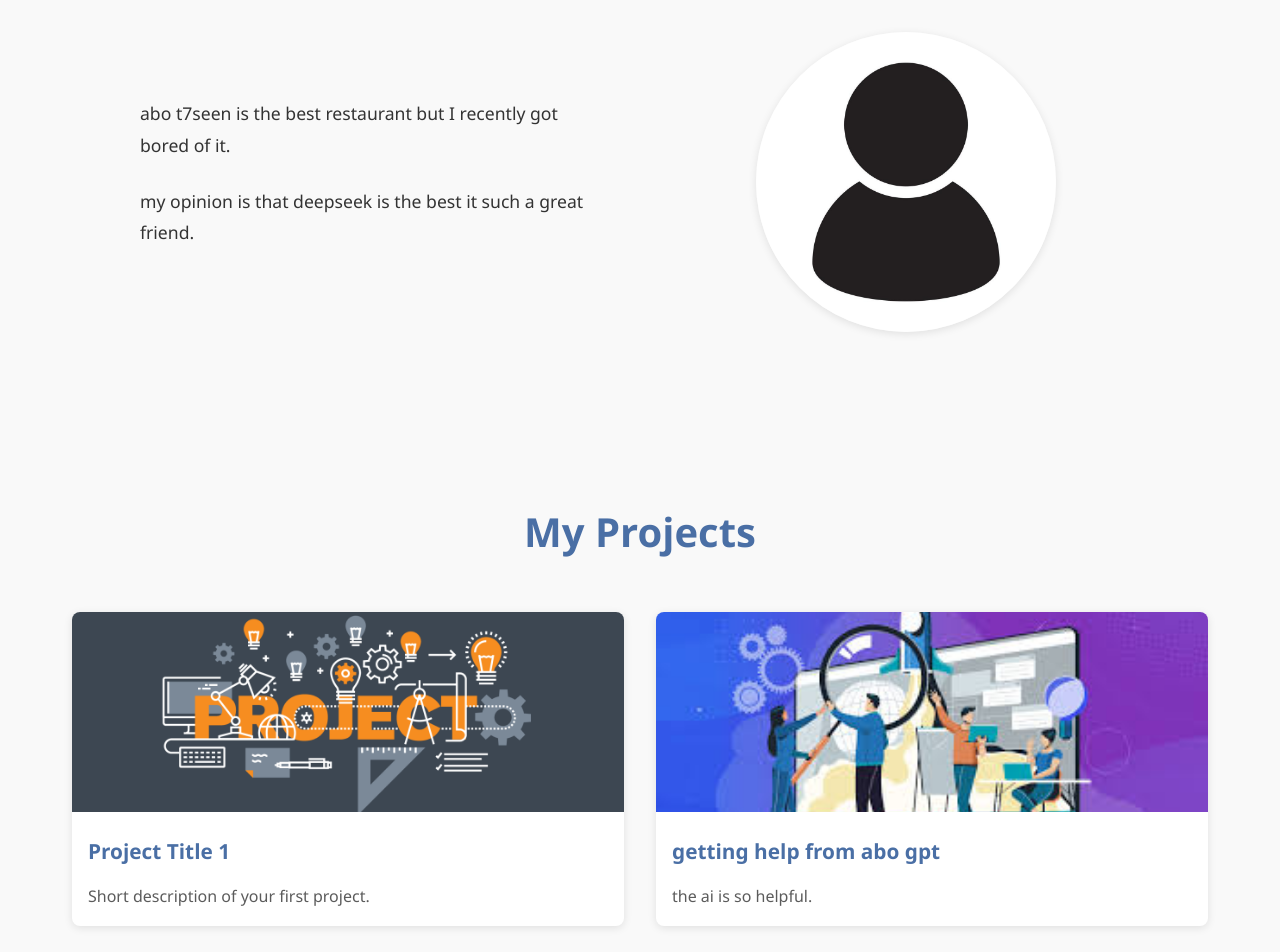
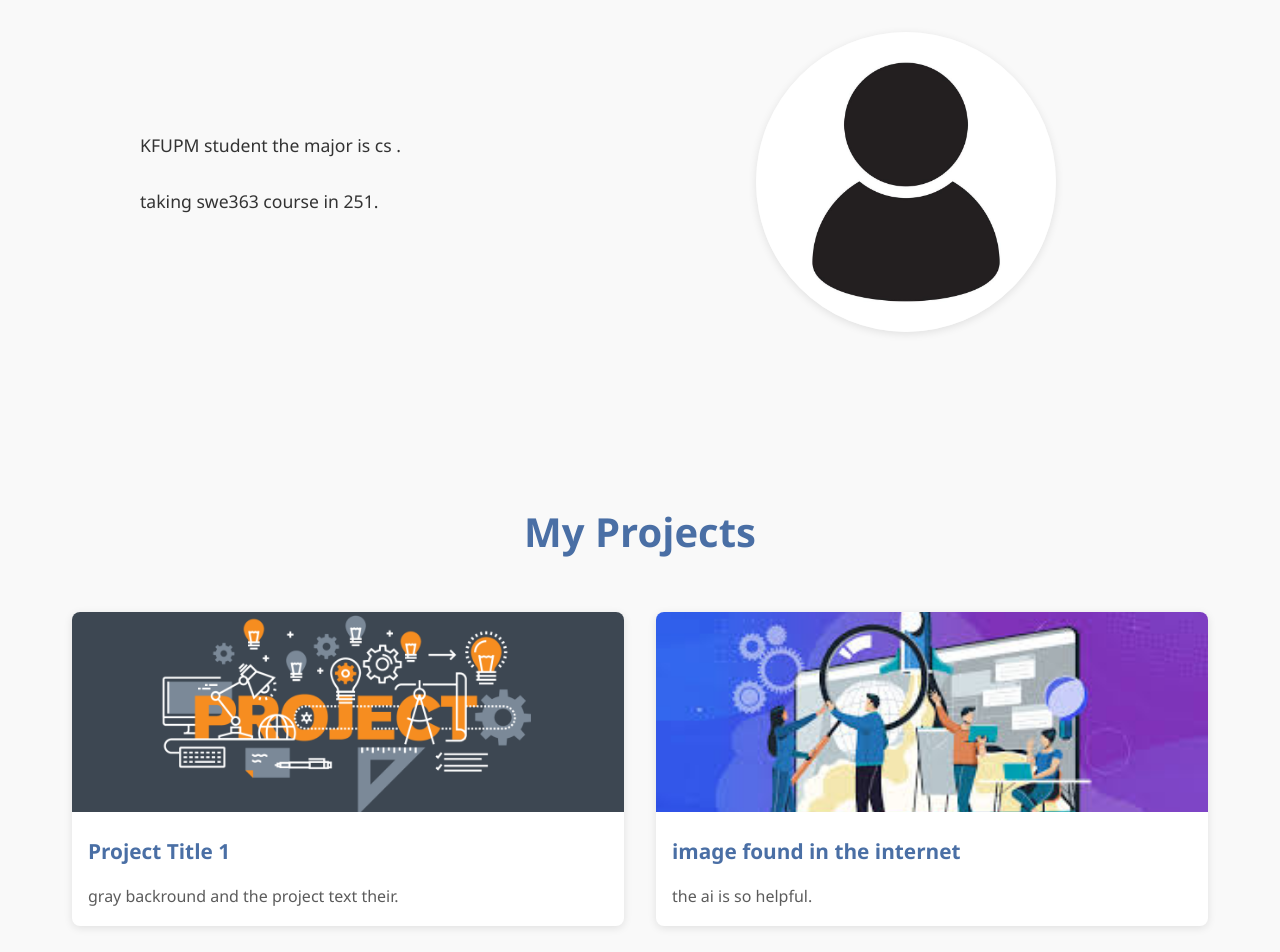
Before and after one commit to 202272080/assignment-1, a plain HTML site: page index.html in a window 1280 px wide. Shown: the part 1020-1972 px from the top of the page. Drawn offline with Linux system fonts and the light colour scheme.

Commit message:
some text changes

```diff
--- a/index.html
+++ b/index.html
@@ -30,8 +30,8 @@
         <h2>About Me</h2>
         <div class="about-content">
             <div class="about-text">
-                <p>abo t7seen is the best restaurant but I recently got bored of it.</p>
-                <p>my opinion is that deepseek is the best it such a great friend.</p>
+                <p>KFUPM student the major is cs .</p>
+                <p>taking swe363 course in 251.</p>
             </div>
             <div class="about-image">
                 <img src="assets/images/profile-placeholder.jpg" alt="Profile Picture">
@@ -45,12 +45,12 @@
             <div class="project-card">
                 <img src="assets/images/FIRST.png" alt="Project 1">
                 <h3>Project Title 1</h3>
-                <p>Short description of your first project.</p>
+                <p>gray backround and the project text their.</p>
             </div>
 
             <div class="project-card">
                 <img src="assets/images/SECONDE.jpg" alt="Project 2">
-                <h3>getting help from abo gpt</h3>
+                <h3>image found in the internet </h3>
                 <p>the ai is so helpful.</p>
             </div>
         </div>
```
